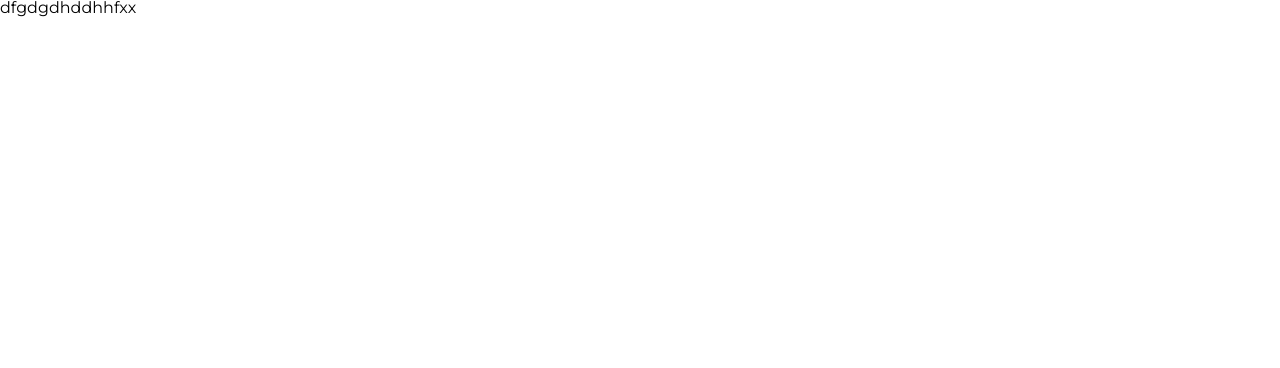
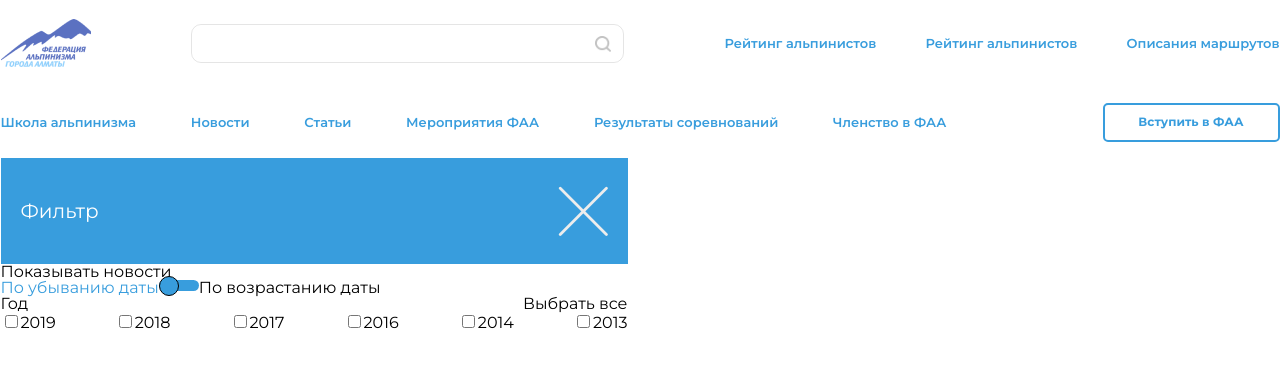
Before and after one commit to nikolaiovchinnikov/one_page_faa, a Vue app: page /news in a window 1280 px wide. Shown: the top 368 px of the page. Built offline with nearby package versions, Linux system fonts and the light colour scheme.

Commit message:
added page news and logic date form

```diff
--- /dev/null
+++ b/src/components/mainComponents/myFormDate.vue
@@ -0,0 +1,126 @@
+<template >
+    <form class="form" action="">
+            <div class="title_top">
+                <h2 class="top_text">
+                    Фильтр
+                </h2>
+                <a class="close"></a>
+            </div>
+            <div class="block_date_min_max">
+                <h2 class="min_max_title">
+                    Показывать новости
+                </h2>
+                <div class="min_max_texts">
+                    <p :style=" State ? 'color: #000' : 'color: #389DDD' ">
+                        По убыванию даты
+                    </p>
+                    <div class="check_box">
+                        <div class="circle" :class=" State ? 'left' : 'right' ">
+                        </div>
+                        <input @click="checkBoxsState" class="input" type="checkbox" name="" id="">
+                    </div>
+                    <p :style=" State ? 'color: #389DDD' : 'color: #000' ">
+                        По возрастанию даты
+                    </p>
+                </div>
+                <div class="age_check_box">
+                    <div class="age_title">
+                        <h2>Год</h2>
+                        <a>Выбрать все</a>
+                    </div>
+                    <div class="age_check_box_choice">
+                        <p><input type="checkbox" >2019</p>
+                        <p><input type="checkbox" >2018</p>
+                        <p><input type="checkbox" >2017</p>
+                        <p><input type="checkbox" >2016</p>
+                        <p><input type="checkbox" >2014</p>
+                        <p><input type="checkbox" >2013</p>
+                    </div>
+                </div>
+            </div>
+        </form>
+</template>
+
+<script>
+export default {
+    name: "myFormDate",
+    data() {
+        return {
+            State: false
+        };
+    },
+    methods: {
+        checkBoxsState(event) {
+            this.State = event.target.checked;
+            console.log(event.target);
+            return event.target.checked;
+        }
+    },
+}
+</script>
+
+
+<style scoped lang="sass">
+    .form
+        width: 627px
+        height: 727px
+    .title_top
+        display: flex
+        justify-content: space-between
+        align-items: center
+        background-color: #389DDD
+        width: 627px
+        height: 106px
+    .top_text
+        margin: 0 0 0 20px
+        color: #fff
+        font-size: 20px
+    .close
+        margin: 0 20px 0 0
+        background: center / cover url("@/assets/close.svg")
+        background-repeat: no-repeat
+        width: 50px
+        height: 50px
+        display: block
+    .block_date_min_max
+        height: 160px
+        width: 627px
+    .min_max_title
+    .min_max_texts
+        display: flex
+    .input
+        position: absolute
+        top: -8px
+        left: -9px
+        width: 50px
+        height: 20px
+        opacity: 0
+    .check_box
+        position: relative
+        background-color: #389DDD
+        width: 40px
+        height: 11px
+        border-radius: 10px
+    .circle
+        top: -4px
+        background-color: #389DDD
+        position: absolute
+        width: 20px
+        height: 20px
+        border: solid 1px #000
+        border-radius: 50%
+    .left
+        transform: translate( 20px, 0 )
+    .right
+        transform: translate( 0, 0 )
+    .age_check_box
+        display: flex
+        justify-content: space-between
+        flex-direction: column
+    .age_title
+        display: flex
+        justify-content: space-between
+    .age_check_box_choice
+        display: flex
+        justify-content: space-between
+</style>
--- a/src/pages/news.vue
+++ b/src/pages/news.vue
@@ -1,13 +1,26 @@
 <template >
-    <div>
-        dfgdgdhddhhfxx
+    <div class="conteiner">
+        <myNav
+            :textListTwo = "text.textListTwo"
+            :textListOne = "text.textListOne"
+            :textBtn     = "text.btnText.inFaa"
+        />
+        <myFormDate/>
+
     </div>
 </template>
 <script>
+
+import { text } from "@/textGlobal/text";
 export default {
-
+    data() {
+        return {
+            text,
+        };
+    },
 }
 </script>
-<style lang="sass">
+<style scoped lang="sass">
+
 
 </style>
```
Also changed, not shown: src/UI/index.js (+5 -2 lines), src/assets/close.svg (added).
